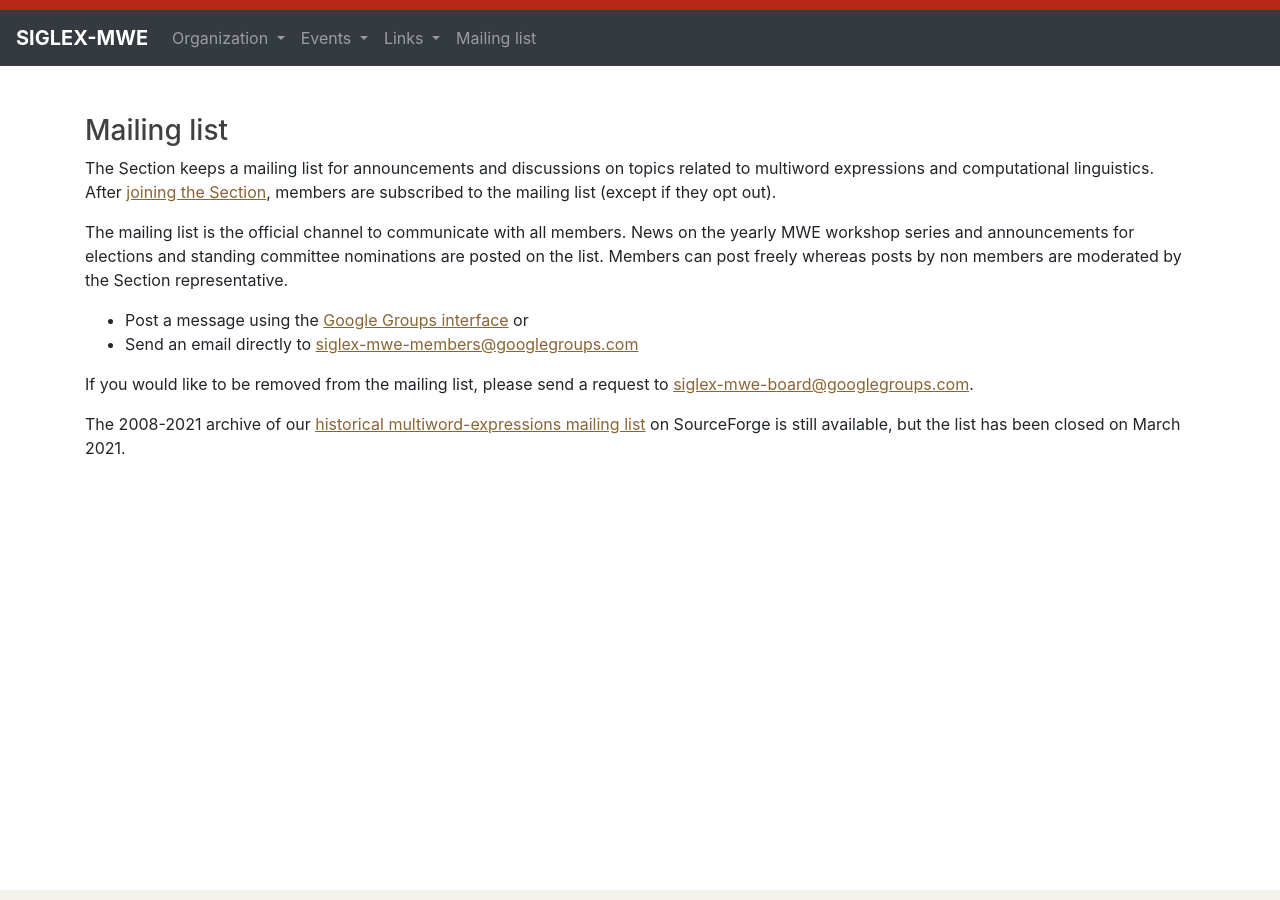
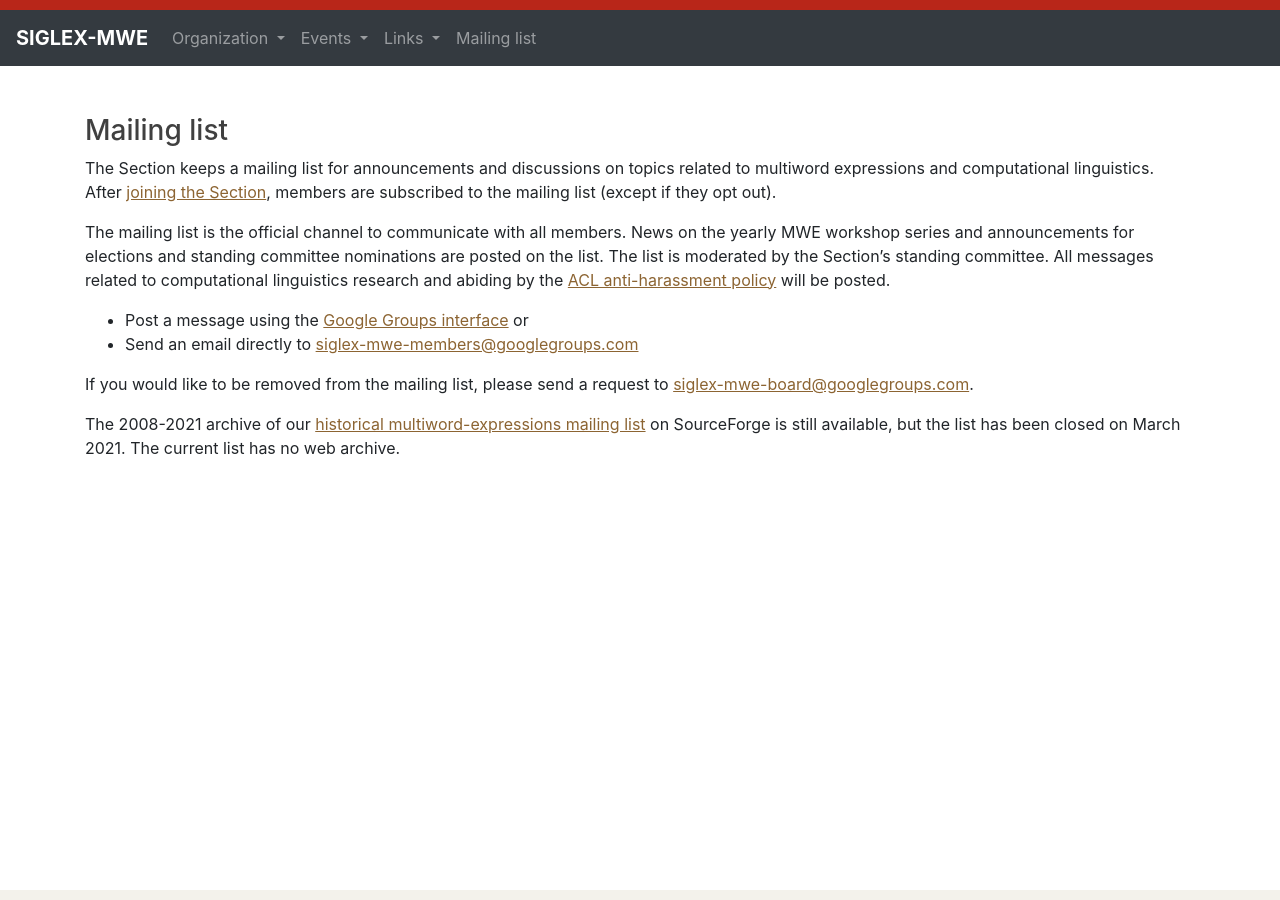
Before and after one commit to multiword/multiword.github.io, a Jekyll site: the page built from mailinglist.md, in a window 1280 px wide. Built offline with Jekyll 4.4.1, drawn with Linux system fonts in a browser that asks for light colours.

Commit message:
Add sentence about moderation

```diff
--- a/mailinglist.md
+++ b/mailinglist.md
@@ -7,11 +7,11 @@ layout: default
 
 The Section keeps a mailing list for announcements and discussions on topics related to multiword expressions and computational linguistics. After [joining the Section](organization/members), members are subscribed to the mailing list (except if they opt out).
 
-The mailing list is the official channel to communicate with all members. News on the yearly MWE workshop series and announcements for elections and standing committee nominations are posted on the list. Members can post freely whereas posts by non members are moderated by the Section representative.
+The mailing list is the official channel to communicate with all members. News on the yearly MWE workshop series and announcements for elections and standing committee nominations are posted on the list. The list is moderated by the Section's standing committee. All messages related to computational linguistics research and abiding by the [ACL anti-harassment policy](https://www.aclweb.org/adminwiki/index.php?title=Anti-Harassment_Policy) will be posted.
 
   * Post a message using the [Google Groups interface](https://groups.google.com/g/siglex-mwe-members) or
   * Send an email directly to [siglex-mwe-members@googlegroups.com](mailto:siglex-mwe-members@googlegroups.com)
 
 If you would like to be removed from the mailing list, please send a request to [siglex-mwe-board@googlegroups.com](mailto:siglex-mwe-board@googlegroups.com).
 
-The 2008-2021 archive of our [historical multiword-expressions mailing list](https://sourceforge.net/p/multiword/mailman/multiword-expressions/) on SourceForge is still available, but the list has been closed on March 2021.
+The 2008-2021 archive of our [historical multiword-expressions mailing list](https://sourceforge.net/p/multiword/mailman/multiword-expressions/) on SourceForge is still available, but the list has been closed on March 2021. The current list has no web archive.
```
